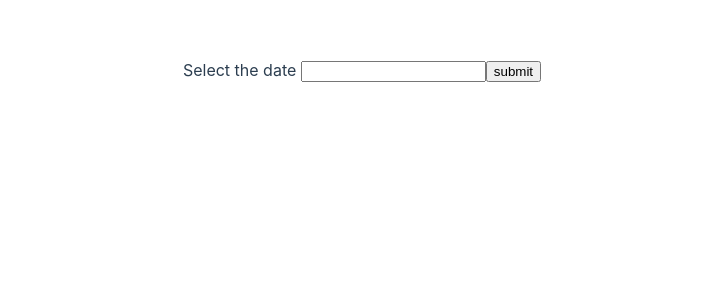
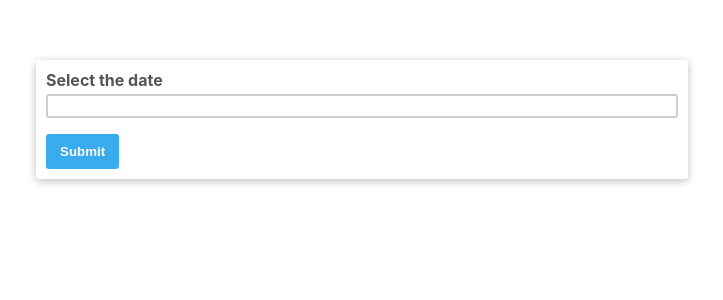
Before and after one commit to Julyme3/Datepicker, a Vue app: page / in a window 1280 px wide. Shown: the top 300 px of the page, without its empty margins (278-1001 px from the left). Built offline with nearby package versions, Linux system fonts and the light colour scheme.

Commit message:
style for datepicker container

```diff
--- a/src/App.vue
+++ b/src/App.vue
@@ -22,5 +22,6 @@ export default Vue.extend({
   text-align: center;
   color: #2c3e50;
   margin-top: 60px;
+  font-size: 16px;
 }
 </style>
--- a/src/components/DatePicker.vue
+++ b/src/components/DatePicker.vue
@@ -1,11 +1,13 @@
 <template>
   <div class="datepicker">
-    <form id="datepicker-form">
-      <label for="date" class="datepicker-label">Select the date
-        <input type="text" id="date" class="datepicker-input" />
-      </label>
-      <button class="datepucker-submit">submit</button>
-    </form>
+    <div class="datepicker-container">
+      <form id="datepicker-form">
+        <label for="date" class="datepicker-label">Select the date
+          <input type="text" id="date" class="datepicker-input" />
+        </label>
+        <button class="datepicker-submit">submit</button>
+      </form>
+    </div>
   </div>
 </template>
 
@@ -17,4 +19,46 @@ export default Vue.extend({
 });
 </script>
 
-<style scoped lang="less"></style>
+<style scoped lang="less">
+
+.datepicker {
+  &-container {
+    width: 50%;
+    margin: 50px auto;
+    padding: 10px;
+    width: 50%;
+    border-radius: 3px;
+    box-shadow: 0 2px 8px rgba(0,0,0, 0.26);
+    text-align: left;
+  }
+
+  &-label {
+    display: block;
+    margin-bottom: 16px;
+    color: #555;
+    font-size: 16px;
+    font-weight: bold;
+  }
+
+  &-input {
+    width: 100%;
+    height: 24px;
+    box-sizing: border-box;
+    border: 2px solid #ccc;
+    border-radius: 3px;
+    padding: 2px;
+    margin-top: 4px;
+  }
+
+  &-submit {
+    border: none;
+    border-radius: 3px;
+    background-color: #38ACEC;
+    padding: 10px 14px;
+    color: #FEFCFF;
+    font-weight: bold;
+    text-transform: capitalize;
+    cursor: pointer;
+  }
+}
+</style>
```
